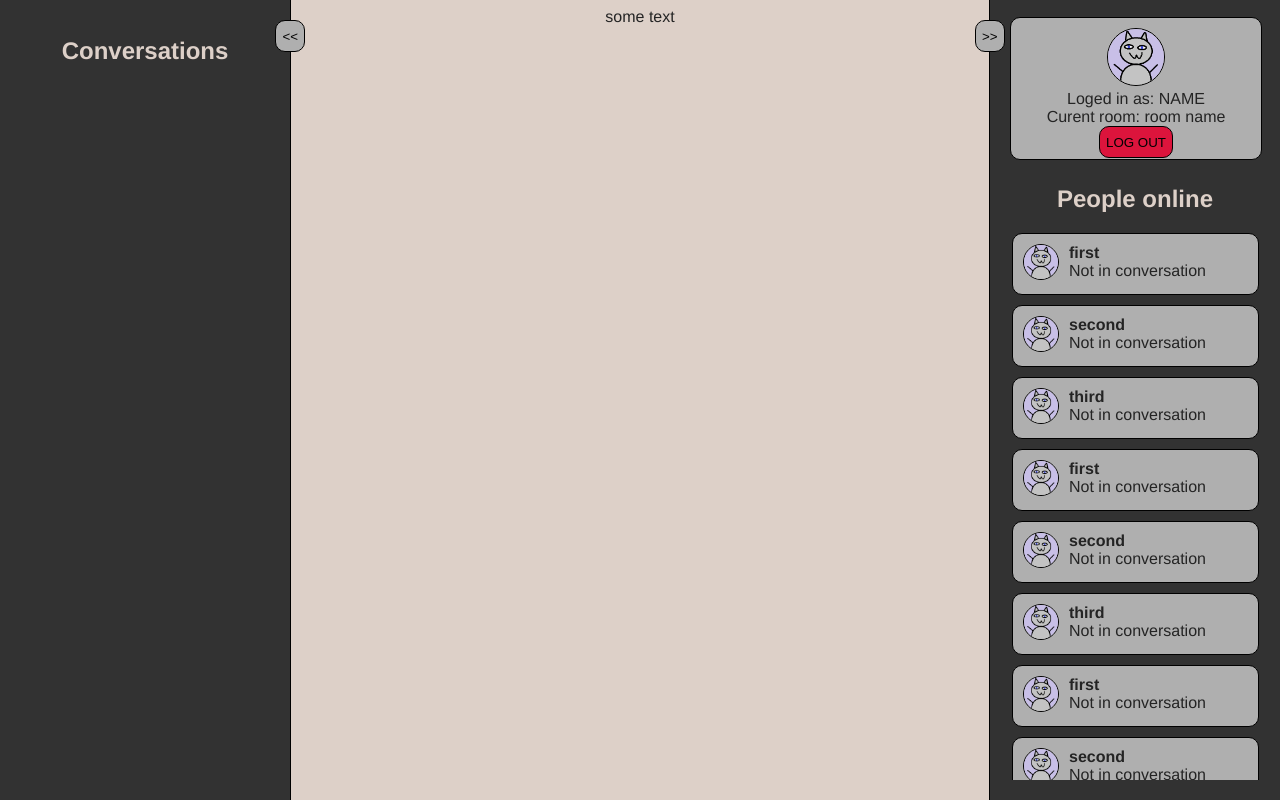
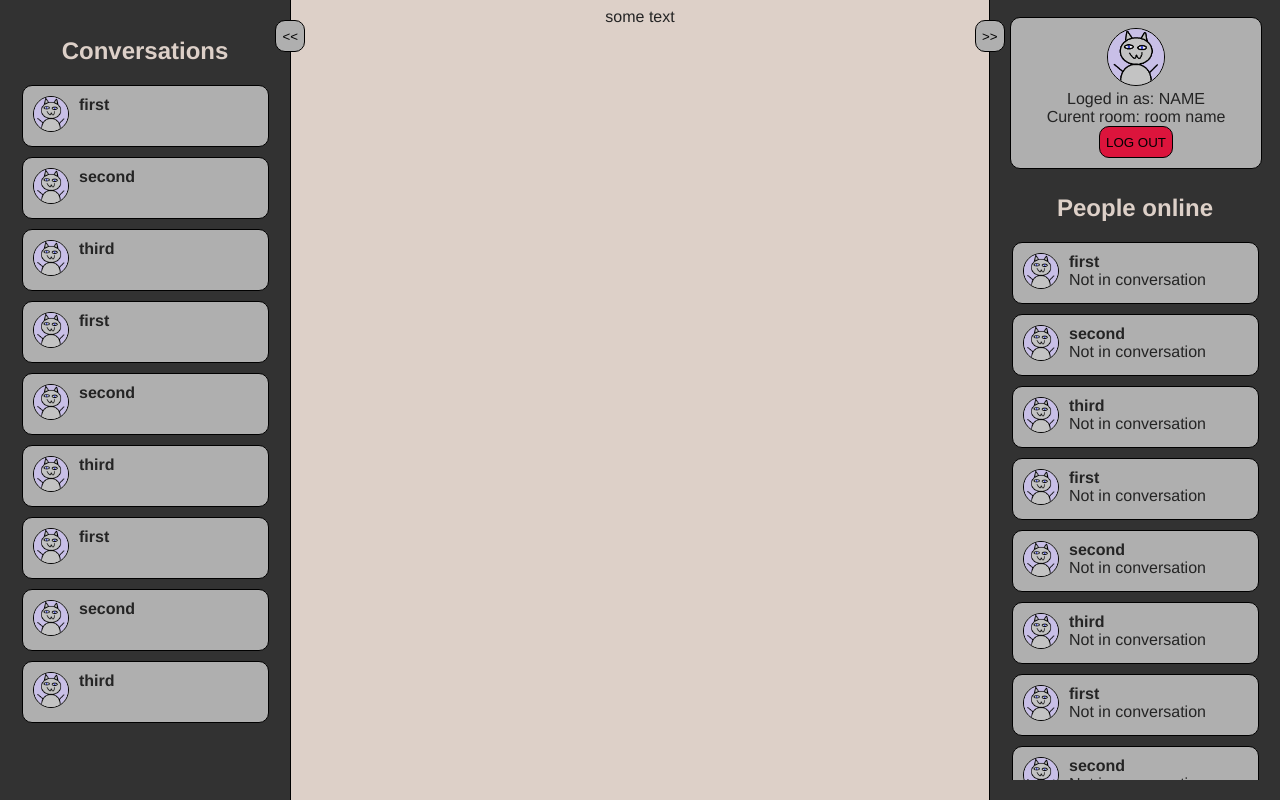
Before and after one commit to SzyJar/modern-forum-application, a Vue app in the folder frontend/: page / in a window 1280 px wide. Built offline with nearby package versions, Linux system fonts and the light colour scheme.

Commit message:
Room list setup

```diff
--- a/frontend/src/App.vue
+++ b/frontend/src/App.vue
@@ -1,13 +1,13 @@
 <template>
   some text
-  <RoomList />
+  <RoomList :rooms='rooms' />
   <PeopleList :users='users' />
 </template>
 
 <script>
 import { ref } from 'vue'
 import RoomList from './components/RoomList.vue'
-import PeopleList from './components/PeopleList.vue'
+import PeopleList from './components/UserList.vue'
 
 
 export default {
@@ -24,9 +24,21 @@ export default {
       { name: "first", id: 7 },
       { name: "second", id: 8 },
       { name: "third", id: 9 }
-    ])
+    ]);
+    const rooms = ref([
+      { name: "first", id: 1 },
+      { name: "second", id: 2 },
+      { name: "third", id: 3 },
+      { name: "first", id: 4 },
+      { name: "second", id: 5 },
+      { name: "third", id: 6 },
+      { name: "first", id: 7 },
+      { name: "second", id: 8 },
+      { name: "third", id: 9 }
+    ]);
     return {
-      users
+      users,
+      rooms
     }
   },
 }
@@ -42,6 +54,7 @@ body {
   background: #DDD0C8;
   color: #242424;
   min-width: 750px;
+  min-height: 400px;
 }
 
 #app {
--- a/frontend/src/components/CurrentUser.vue
+++ b/frontend/src/components/CurrentUser.vue
@@ -26,8 +26,9 @@ img {
     border: 1px solid black;
     margin-top: -35px;
     padding-top: 10px;
+    padding-bottom: 10px;
     width: 100%;
-    height: 150px;
+    height: 130px;
     border-radius: 10px;
 }
 
--- /dev/null
+++ b/frontend/src/components/Room.vue
@@ -0,0 +1,35 @@
+<template>
+    <div>
+        <div class="avatar">
+            <img src='../assets/images/profile1.png'/>
+        </div>
+        <div class="name">{{ room.name }}</div>
+    </div>
+</template>
+
+<script>
+export default {
+    props: ['room'],
+}
+</script>
+
+<style scoped>
+img {
+    width: 34px;
+    height: 34px;
+    border-radius: 50%;
+    border: 1px solid black;
+}
+
+div {
+    display: flex;
+    margin: 5px;
+    text-align: left;
+}
+
+.name {
+    margin-left: 5px;
+    margin-top: 5px;
+    font-weight: 600;
+}
+</style>
--- a/frontend/src/components/RoomList.vue
+++ b/frontend/src/components/RoomList.vue
@@ -4,7 +4,7 @@
     <div class="rooms">
         <h2>Conversations</h2>
         <div class="room" v-for="room in rooms" :key="room.id">
-            <User :room="room" />
+            <Room :room="room" />
         </div>
     </div>
 </div>
@@ -13,8 +13,11 @@
 
 <script>
 import { ref } from 'vue'
+import Room from './Room.vue'
 
 export default {
+  props: ['rooms'],
+  components: { Room },
   setup() {
     const isHidden = ref(false);
 
@@ -34,7 +37,7 @@ export default {
 }
 
 .sideBar-hidden {
-  transform: translateX(-250px);
+  transform: translateX(-260px);
 }
 
 .toggle-button {
@@ -58,4 +61,11 @@ export default {
     border-radius: 10px;
     transition: transform 0.1s ease;
 }
+
+.room:hover{
+    background: #404040;
+    color: #DDD0C8;
+    transform: translate(-2px, -2px);
+    cursor: pointer;
+}
 </style>
--- a/frontend/src/components/PeopleList.vue
+++ b/frontend/src/components/UserList.vue
@@ -13,8 +13,8 @@
 
 <script>
 import { ref } from 'vue'
-import CurrentUser from '../components/CurrentUser.vue'
-import User from '../components/User.vue'
+import CurrentUser from './CurrentUser.vue'
+import User from './User.vue'
 
 export default {
     props: ['users'],
@@ -38,7 +38,7 @@ export default {
 }
 
 .sideBar-hidden {
-  transform: translateX(250px);
+  transform: translateX(260px);
 }
 
 .toggle-button {
```
